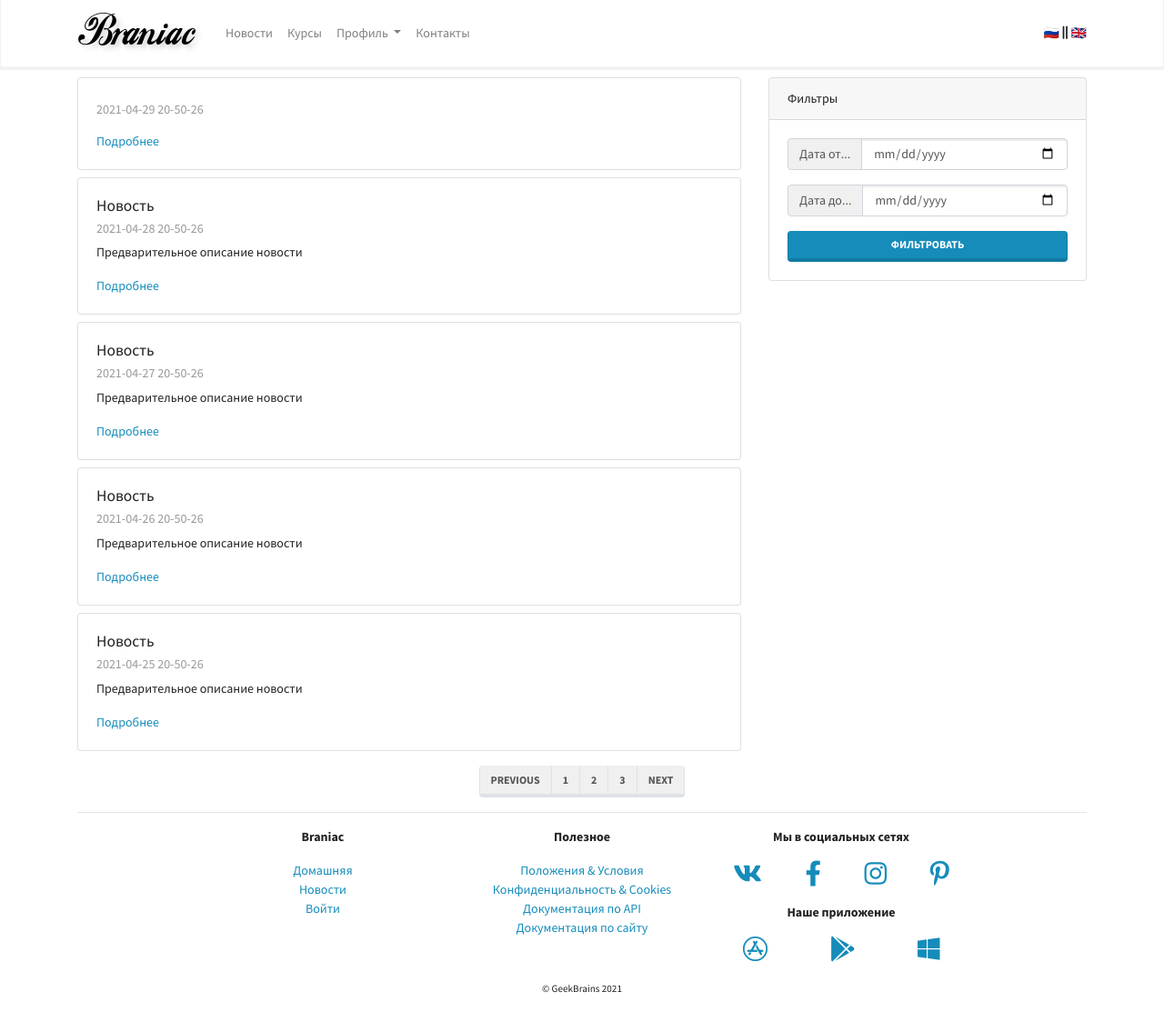
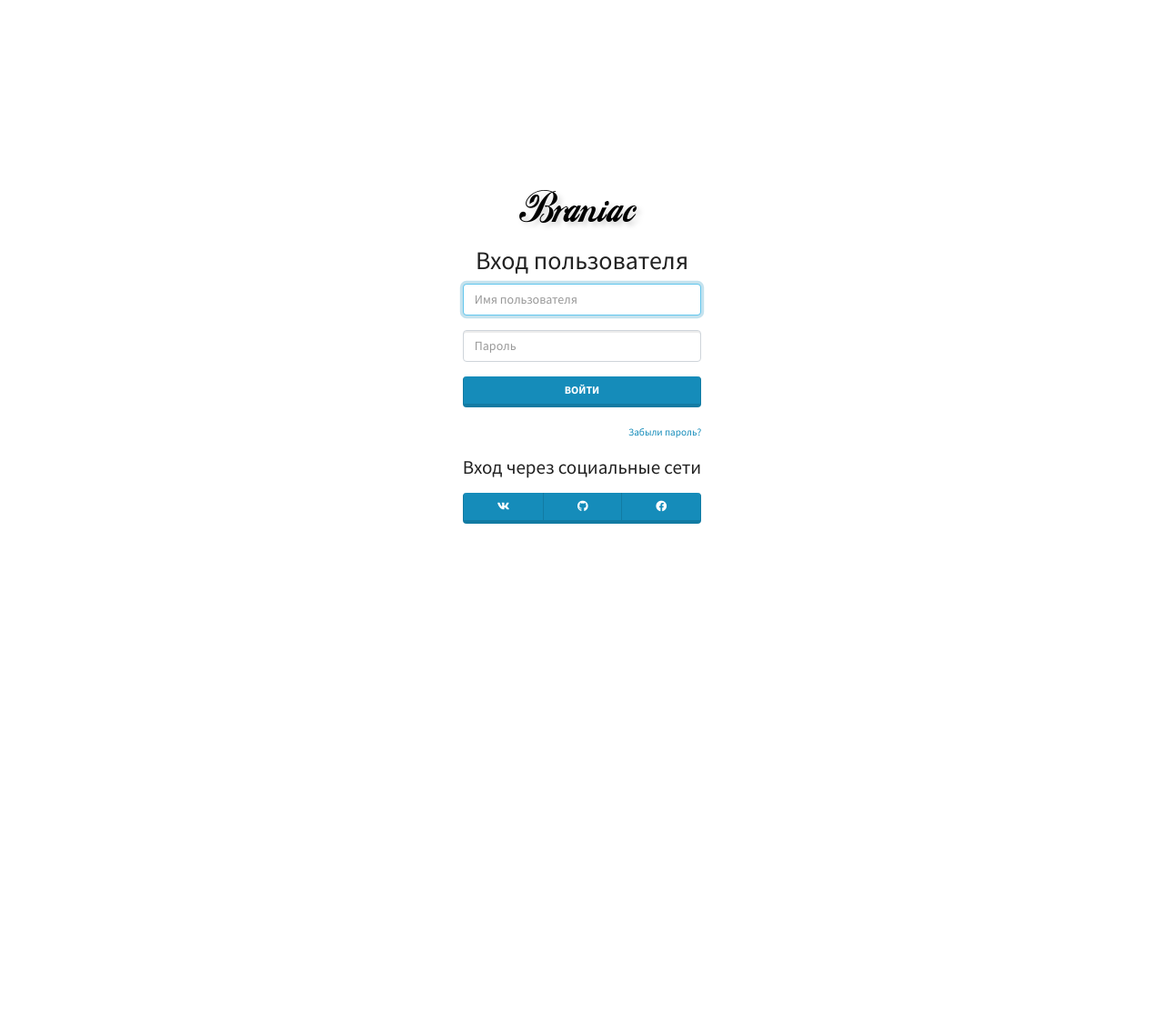
Before and after one commit to matsnevIn/django_leson, a Django app: page /mainapp/login/ in a window 1280 px wide. Shown: the whole page at 91% size. After the commit the page ends 576 px from the top, so only its background shows below. Run offline with Django 3.2, Linux system fonts and the light colour scheme; some libraries are stand-ins or nearby versions.

Commit message:
lesson_3 Tag static

```diff
--- a/mainapp/templates/mainapp/login.html
+++ b/mainapp/templates/mainapp/login.html
@@ -1,96 +1,84 @@
-{% extends 'base.html' %}
+{% load static %}
 
-{% block content %}
+<!doctype html>
+<html lang="ru">
 
-  <div class="row">
+  <head>
+    <!-- Required meta tags -->
+    <meta charset="utf-8">
+    <meta name="viewport" content="width=device-width, initial-scale=1, shrink-to-fit=no">
 
-    <div class="col-lg-8">
+    <!-- Bootstrap CSS -->
+    <link rel="stylesheet" href="{% static 'css/bootstrap.min.css' %}">
 
-      <div class="card my-2">
-        <div class="card-body">
-          <h5 class="card-title">{{ news_title }}</h5>
-          <h6 class="card-subtitle mb-2 text-muted">2021-04-29 20-50-26</h6>
-          <p class="card-text">{{ news_preview }}</p>
-          <a href="#" class="card-link">Подробнее</a>
-        </div>
-      </div>
+    <!-- ChartJS -->
+    <link rel="stylesheet" href="{% static 'css/Chart.min.css' %}">
 
-      <div class="card my-2">
-        <div class="card-body">
-          <h5 class="card-title">Новость</h5>
-          <h6 class="card-subtitle mb-2 text-muted">2021-04-28 20-50-26</h6>
-          <p class="card-text">Предварительное описание новости</p>
-          <a href="#" class="card-link">Подробнее</a>
-        </div>
-      </div>
+    <!-- FontAwesome -->
+    <link rel="stylesheet" href="{% static 'css/fontawesome.all.min.css' %}">
 
-      <div class="card my-2">
-        <div class="card-body">
-          <h5 class="card-title">Новость</h5>
-          <h6 class="card-subtitle mb-2 text-muted">2021-04-27 20-50-26</h6>
-          <p class="card-text">Предварительное описание новости</p>
-          <a href="#" class="card-link">Подробнее</a>
-        </div>
-      </div>
+    <title>Welcome to GeekLab!</title>
+  </head>
 
-      <div class="card my-2">
-        <div class="card-body">
-          <h5 class="card-title">Новость</h5>
-          <h6 class="card-subtitle mb-2 text-muted">2021-04-26 20-50-26</h6>
-          <p class="card-text">Предварительное описание новости</p>
-          <a href="#" class="card-link">Подробнее</a>
-        </div>
-      </div>
+  <body>
 
-      <div class="card mt-2">
-        <div class="card-body">
-          <h5 class="card-title">Новость</h5>
-          <h6 class="card-subtitle mb-2 text-muted">2021-04-25 20-50-26</h6>
-          <p class="card-text">Предварительное описание новости</p>
-          <a href="#" class="card-link">Подробнее</a>
-        </div>
-      </div>
 
-    </div>
 
-    <div class="col-lg-4">
-      <div class="card my-2 sticky-top">
-        <div class="card-header">
-          Фильтры
-        </div>
-        <div class="card-body">
-          <form action="">
-            <div class="input-group mb-3">
-              <div class="input-group-prepend">
-                <span class="input-group-text" id="basic-addon1">Дата от...</span>
-              </div>
-              <input type="date" class="form-control" name="dateFrom">
-            </div>
-            <div class="input-group mb-3">
-              <div class="input-group-prepend">
-                <span class="input-group-text" id="basic-addon1">Дата до...</span>
-              </div>
-              <input type="date" class="form-control" name="dateTo">
-            </div>
 
-            <button type="submit" class="btn btn-primary btn-block">Фильтровать</button>
-          </form>
-        </div>
+
+    <div class="row justify-content-around align-items-center" style="height: 100vh; margin: 0px">
+      <div class="text-center">
+        <p>
+          <a href="/"><img src="{% static 'img/logo.png' %}" alt=""></a>
+        </p>
+        <h2>Вход пользователя</h2>
+        <form>
+          <p>
+            <input id="id_username" class="form-control" type="text" name="username" placeholder="Имя пользователя"
+              required="" autofocus="">
+          </p>
+          <p>
+            <input id="id_password" class="form-control" type="password" name="password" placeholder="Пароль" required="">
+          </p>
+          <p>
+            <button type="submit" class="btn btn-primary btn-block">Войти</button>
+          </p>
+        </form>
+        <p class="text-right">
+          <a href=""><small>Забыли пароль?</small></a>
+        </p>
+        <h4>Вход через социальные сети</h4>
+        <p>
+          <div class="btn-group btn-block" role="group">
+            <a class="btn btn-primary" href="#" role="button"><i class="fab fa-vk"></i></a>
+            <a class="btn btn-primary" href="#" role="button"><i class="fab fa-github"></i></a>
+            <a class="btn btn-primary" href="#" role="button"><i class="fab fa-facebook"></i></a>
+          </div>
+        </p>
       </div>
     </div>
 
-  </div>
 
-  <div class="row justify-content-center align-items-center mt-3 mb-n3">
-    <nav aria-label="Page navigation example">
-      <ul class="pagination">
-        <li class="page-item"><a class="page-link" href="#">Previous</a></li>
-        <li class="page-item"><a class="page-link" href="#">1</a></li>
-        <li class="page-item"><a class="page-link" href="#">2</a></li>
-        <li class="page-item"><a class="page-link" href="#">3</a></li>
-        <li class="page-item"><a class="page-link" href="#">Next</a></li>
-      </ul>
-    </nav>
-  </div>
 
-{% endblock content %}
+
+
+
+
+
+    <!-- JavaScript section -->
+    <!-- Bootstrap -->
+    <script src="{% static 'js/jquery-3.6.0.min.js' %}"></script>
+    <script src="{% static 'js/popper.min.js' %}"></script>
+    <script src="{% static 'js/bootstrap.min.js' %}"></script>
+
+    <!-- ChartJs -->
+    <script src="{% static 'js/Chart.min.js' %}"></script>
+
+    <!-- FontAwesome -->
+    <script src="{% static 'js/fontawesome.all.min.js' %}"></script>
+
+
+
+  </body>
+
+</html>
--- a/templates/base.html
+++ b/templates/base.html
@@ -1,3 +1,5 @@
+{% load static %}
+
 <!doctype html>
 <html lang="ru">
 
@@ -7,19 +9,18 @@
     <meta name="viewport" content="width=device-width, initial-scale=1, shrink-to-fit=no">
 
     <!-- Bootstrap CSS -->
-    <link rel="stylesheet" href="/static/css/bootstrap.min.css">
+    <link rel="stylesheet" href="{% static 'css/bootstrap.min.css' %}">
 
     <!-- ChartJS -->
-    <link rel="stylesheet" href="/static/css/Chart.min.css">
+    <link rel="stylesheet" href="{% static 'css/Chart.min.css' %}">
 
     <!-- FontAwesome -->
-    <link rel="stylesheet" href="/static/css/fontawesome.all.min.css">
+    <link rel="stylesheet" href="{% static 'css/fontawesome.all.min.css' %}">
 
     <title>Welcome to Braniac!</title>
   </head>
 
   <body>
-
 
     {% include 'includes/main_menu.html' %}
 
@@ -109,15 +110,15 @@
 
     <!-- JavaScript section -->
     <!-- Bootstrap -->
-    <script src="/static/js/jquery-3.6.0.min.js"></script>
-    <script src="/static/js/popper.min.js"></script>
-    <script src="/static/js/bootstrap.min.js"></script>
+    <script src="{% static 'js/jquery-3.6.0.min.js' %}"></script>
+    <script src="{% static 'js/popper.min.js' %}"></script>
+    <script src="{% static 'js/bootstrap.min.js' %}"></script>
 
     <!-- ChartJs -->
-    <script src="/static/js/Chart.min.js"></script>
+    <script src="{% static 'js/Chart.min.js' %}"></script>
 
     <!-- FontAwesome -->
-    <script src="/static/js/fontawesome.all.min.js"></script>
+    <script src="{% static 'js/fontawesome.all.min.js' %}"></script>
 
 
 
--- a/templates/includes/main_menu.html
+++ b/templates/includes/main_menu.html
@@ -1,7 +1,9 @@
+{% load static %}
+
 <nav class="navbar navbar-expand-lg navbar-light bg-light">
   <div class="container">
     <a class="navbar-brand" href="index.html">
-      <img src="/static/img/logo.png" alt="">
+      <img src="{% static 'img/logo.png' %}" alt="">
     </a>
     <button class="navbar-toggler" type="button" data-toggle="collapse" data-target="#navbarSupportedContent"
       aria-controls="navbarSupportedContent" aria-expanded="false" aria-label="Toggle navigation">
@@ -10,13 +12,10 @@
 
     <div class="collapse navbar-collapse" id="navbarSupportedContent">
       <ul class="navbar-nav mr-auto">
-
-        <li
-          class="nav-item {% if request.resolver_match.view_name == 'mainapp:mainapp.views.NewsPageView' %}active{% endif %}">
+        <li class="nav-item ">
           <a class="nav-link" href="news.html">Новости</a>
         </li>
-        <li
-          class="nav-item {% if request.resolver_match.view_name == 'mainapp:mainapp.views.CoursesPageView' %}active{% endif %}">
+        <li class="nav-item ">
           <a class="nav-link" href="courses_list.html">Курсы</a>
         </li>
         <li class="nav-item dropdown">
@@ -36,8 +35,7 @@
             <a class="dropdown-item" href="#">Выход</a>
           </div>
         </li>
-        <li
-          class="nav-item {% if request.resolver_match.view_name == 'mainapp:mainapp.views.ContactsPageView' %}active{% endif %}">
+        <li class="nav-item ">
           <a class="nav-link" href="contacts.html">Контакты</a>
         </li>
       </ul>
```
Also changed, not shown: mainapp/templates/mainapp/courses_list.html (+8 -7 lines), mainapp/templates/mainapp/index.html (+13 -9 lines).
